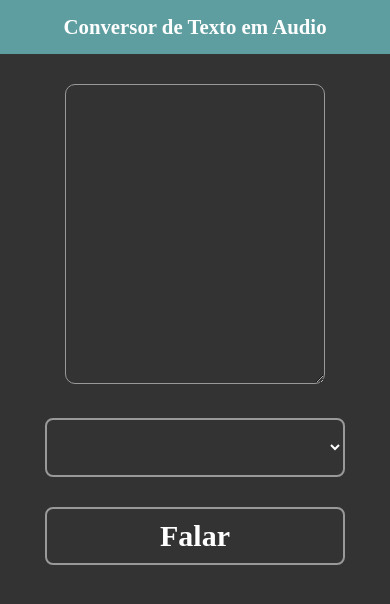
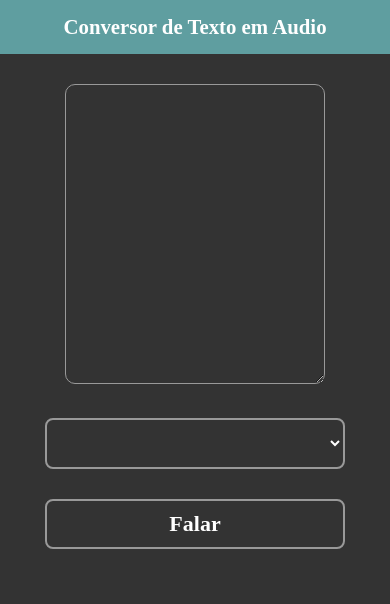
Before and after one commit to Gabriell-Santos/Conversor_Audio, a plain HTML site: page index.html in a window 390 px wide. Drawn offline with Linux system fonts and the light colour scheme; a web font is replaced by a local one.

Commit message:
alterando os butões

```diff
--- a/style.css
+++ b/style.css
@@ -71,4 +71,8 @@ button:disabled{
     #textarea{
         width: 260px;
     }
+
+    select, button{
+        font-size: 22px;
+    }
 }
```
